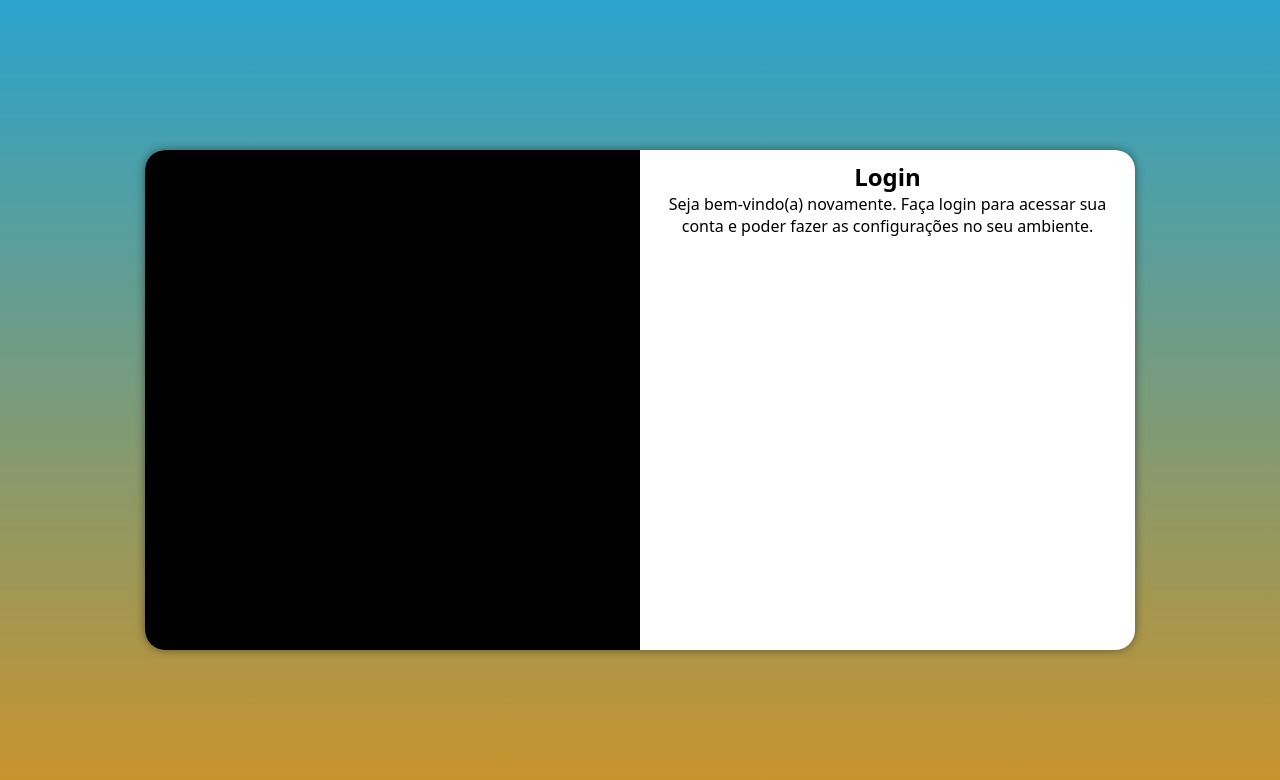
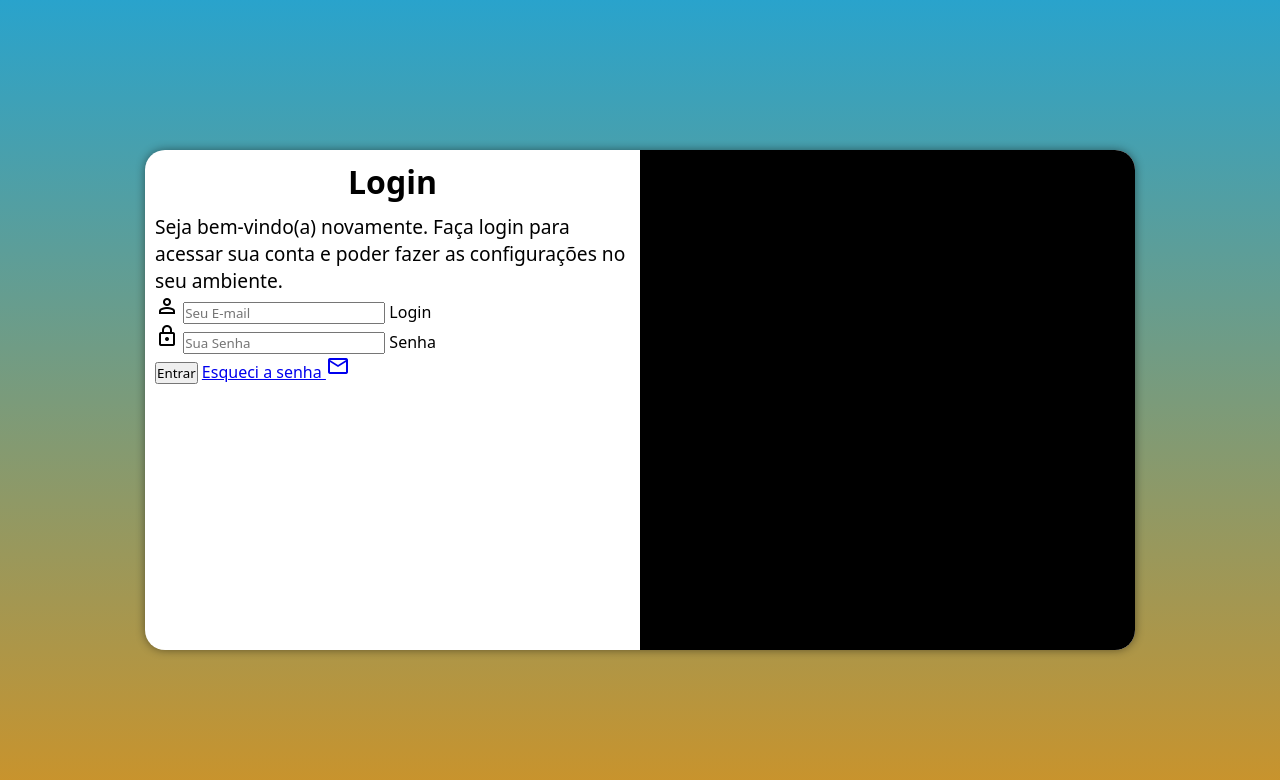
Before and after one commit to rafatrujillo/projeto-login, a plain HTML site: page index.html in a window 1280 px wide. Drawn offline with nearby package versions, Linux system fonts and the light colour scheme.

Commit message:
adicionei o formulario

```diff
--- a/estilos/media-query.css
+++ b/estilos/media-query.css
@@ -31,13 +31,21 @@
     }
 
     section#login > div#imagem {
-        float: left;
+        float: right;
         width: 50%;
         height: 100%;
     }
 
     section#login > div#formulario {
-        float: right;
+        float: left;
         width: 50%;
     }
+
+    div#formulario > h1 {
+        font-size: 2em;
+    }
+
+    div#formulario > p {
+    font-size: 1.2em;
 }
+}
--- a/estilos/style.css
+++ b/estilos/style.css
@@ -29,7 +29,6 @@ main{
 section#login {
     background-color: white;
     border-radius: 20px;
-    text-align: center;
     width: 250px;
     height: 500px;
     overflow: hidden;
@@ -55,3 +54,12 @@ section#login > div#imagem {
     display: block;
     padding: 10px;
 }
+
+div#formulario > h1 {
+    text-align: center;
+    margin-bottom: 10px;
+}
+
+div#formulario > p {
+    font-size: 0.8em;
+}
--- a/index.html
+++ b/index.html
@@ -4,8 +4,9 @@
     <meta charset="UTF-8">
     <meta name="viewport" content="width=device-width, initial-scale=1.0">
     <title>Tela de Login</title>
+    <link rel="stylesheet" href="https://fonts.googleapis.com/css2?family=Material+Symbols+Outlined">
     <link rel="stylesheet" href="estilos/style.css">
-    <link rel="stylesheet" href="/estilos/media-query.css">
+    <link rel="stylesheet" href="estilos/media-query.css">
 </head>
 <body>
     <main>
@@ -19,7 +20,20 @@
                 <p>Seja bem-vindo(a) novamente. Faça login para acessar sua conta e poder fazer as configurações no seu ambiente.</p>
 
                 <form action="login.php" method="post" autocomplete="on">
-
+                    <div class="campo">
+                        <span class="material-symbols-outlined">person</span>
+                        <input type="email" name="login" id="ilogin" placeholder="Seu E-mail" autocomplete="email" required maxlength="30">
+                        <label for="ilogin">Login</label>
+                    </div>
+                    <div class="campo">
+                        <span class="material-symbols-outlined">lock</span>
+                        <input type="password" name="senha" id="isenha" placeholder="Sua Senha" autocomplete="current-password" required minlength="6" maxlength="15">
+                        <label for="isenha">Senha</label>
+                    </div>
+                    <input type="submit" value="Entrar">
+                    <a href="esqueci.html">
+                        Esqueci a senha <span class="material-symbols-outlined">mail</span>
+                    </a>
                 </form>
             </div>
         </section>
```
